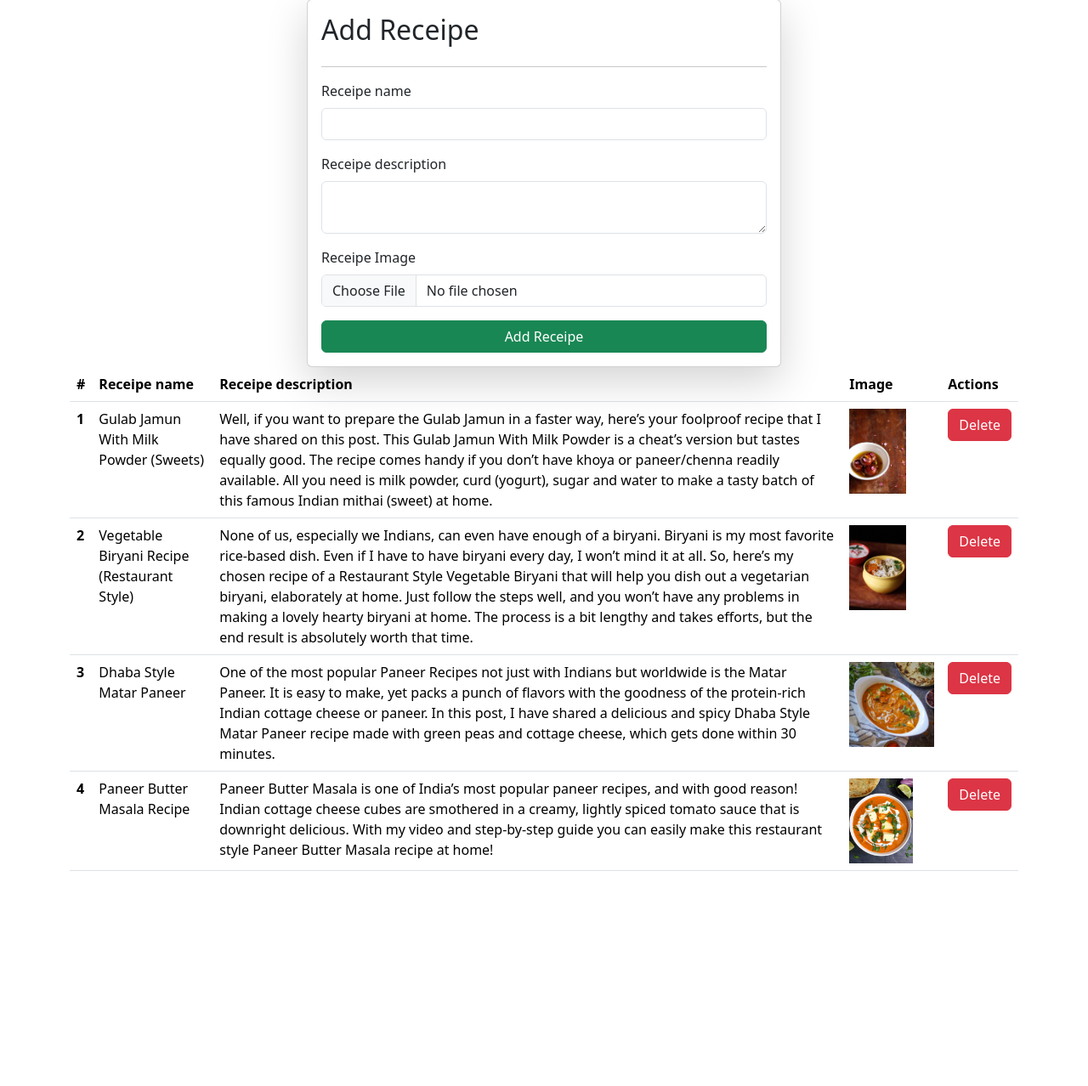
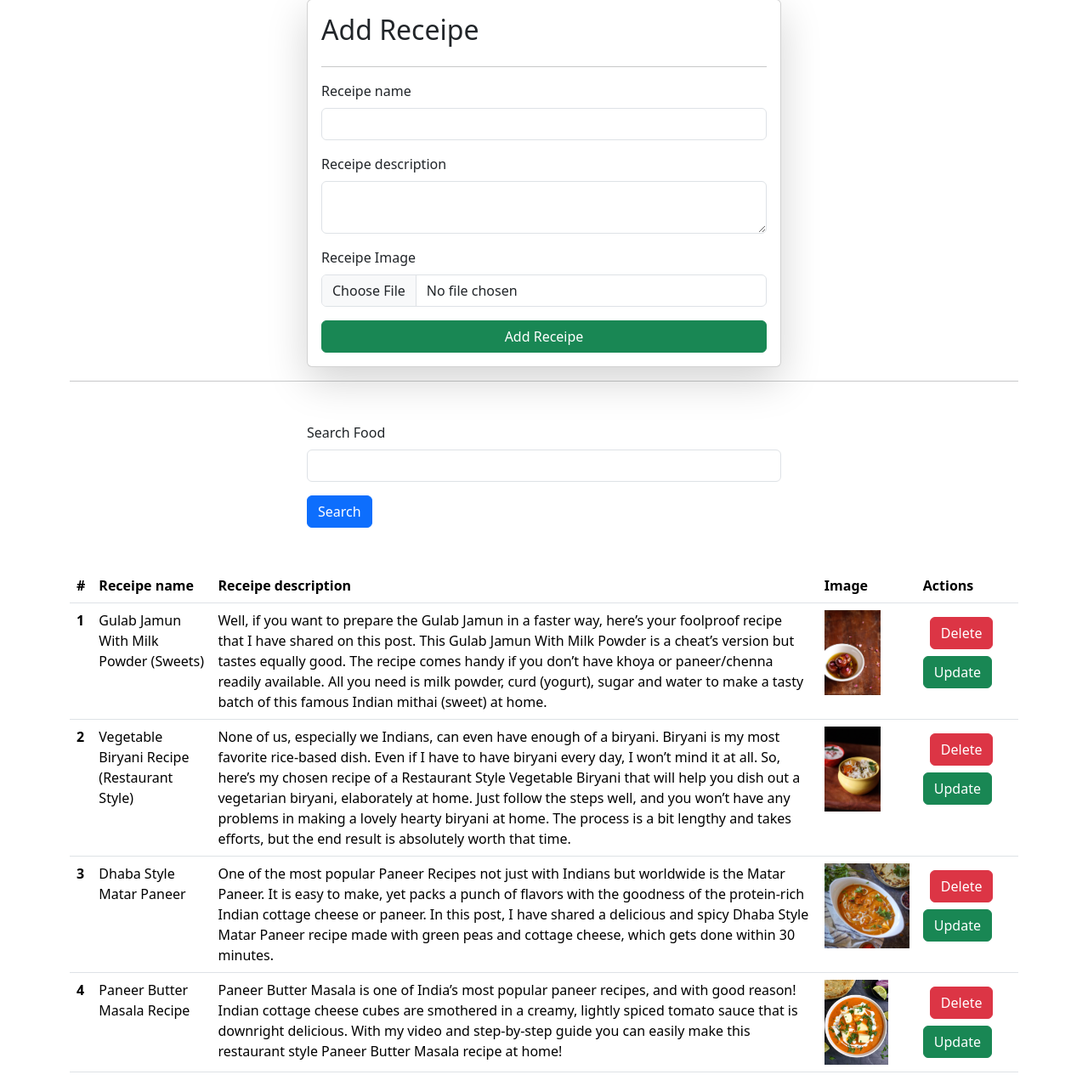
Before and after one commit to Vaishnaviwarathe16/Recipeproject, a Django app: page /receipes/ in a window 1280 px wide. Shown: the part 49-1327 px from the top of the page at 85% size. Before the commit the page ends 1074 px from the top, so only its background shows below. Run offline with Django 5.2, Linux system fonts and the light colour scheme; data comes from the database, SQL or seed files in the repository; both versions use the stored data as it was after the commit.

Commit message:
initial second commit

```diff
--- a/Core/urls.py
+++ b/Core/urls.py
@@ -27,7 +27,8 @@
     path('receipes/', receipes, name="receipes"),
     path('contact/', contact, name="contact"),
     path('about/', about, name="about"),
-    path('delete_receipe/<id>/', delete_receipe, name="delete_receipe"),
+    path('delete-receipe/<id>/', delete_receipe, name="delete_receipe"),
+    path('update-receipe/<id>/', update_receipe, name="update_receipe"),
 
     path('succes/', succes, name="succes"),
     path('admin/', admin.site.urls),
--- a/vege/templates/receipes.html
+++ b/vege/templates/receipes.html
@@ -21,10 +21,22 @@
     </div>
     <button type="submit" class="btn btn-success">Add Receipe</button>
   </form>
+  <hr>
+  <div class="mt-5">
+    <div class="mx-auto col-6">
+      <form action="">
+        <div class="mb-3">
+          <label for="exampleInputEmail1" class="form-label">Search Food</label>
+          <input name="Search"  requried type="text" class="form-control">
 
+        </div>
+        <button type="submit" class="btn btn-primary">Search</button>
+      </form>
 
+    </div>
+  </div>
 
-    <table class="table">
+  <table class="table mt-5">
     <thead>
       <tr>
         <th scope="col">#</th>
@@ -41,9 +53,11 @@
         <td>{{receipe.receipe_name}}</td>
         <td>{{receipe.receipe_description}}</td>
         <td>
-              <img src="/media/{{receipe.receipe_image}}" style="height :100px"></td>
+          <img src="/media/{{receipe.receipe_image}}" style="height :100px">
+        </td>
         <td>
-                <a href="/delete-receipes/{{receipe.id}}/" class="btn btn-danger">Delete</a>
+          <a href="/delete-receipe/{{receipe.id}}/" class="btn btn-danger m-2">Delete</a>
+          <a href="/update-receipe/{{receipe.id}}/" class="btn btn-success">Update</a>
         </td>
       </tr>
       {% endfor %}
--- a/vege/views.py
+++ b/vege/views.py
@@ -17,8 +17,35 @@
         return redirect('/receipes/')
 
     queryset = Receipe.objects.all()
+    if request.GET.get('Search'):
+        print(request.GET.get('Search'))
+        queryset = queryset.filter(receipe_name__icontains = request.GET.get('Search'))
+
+
     context = {'receipes': queryset}
     return render(request, 'receipes.html',context)
+
+def update_receipe(request, id):
+    queryset = Receipe.objects.get(id = id)
+
+    if request.method == "POST":
+        data = request.POST
+        receipe_image = request.FILES.get('receipe_image')
+        receipe_name = data.get('receipe_name')
+        receipe_description = data.get('receipe_description')
+
+        queryset.receipe_name = receipe_name
+        queryset.receipe_description = receipe_description
+
+        if receipe_image:
+            queryset.receipe_image = receipe_image
+        queryset.save()
+        return redirect('/receipes/')
+
+
+    context = {'receipe': queryset}
+    return render(request, 'update_receipes.html', context)
+
 
 def delete_receipe(request, id):
     queryset = Receipe.objects.get(id = id)
```
Also changed, not shown: vege/templates/update_receipes.html (added, +30 -0 lines), db.sqlite3. Lines whose indentation alone changed are shown as unchanged.
